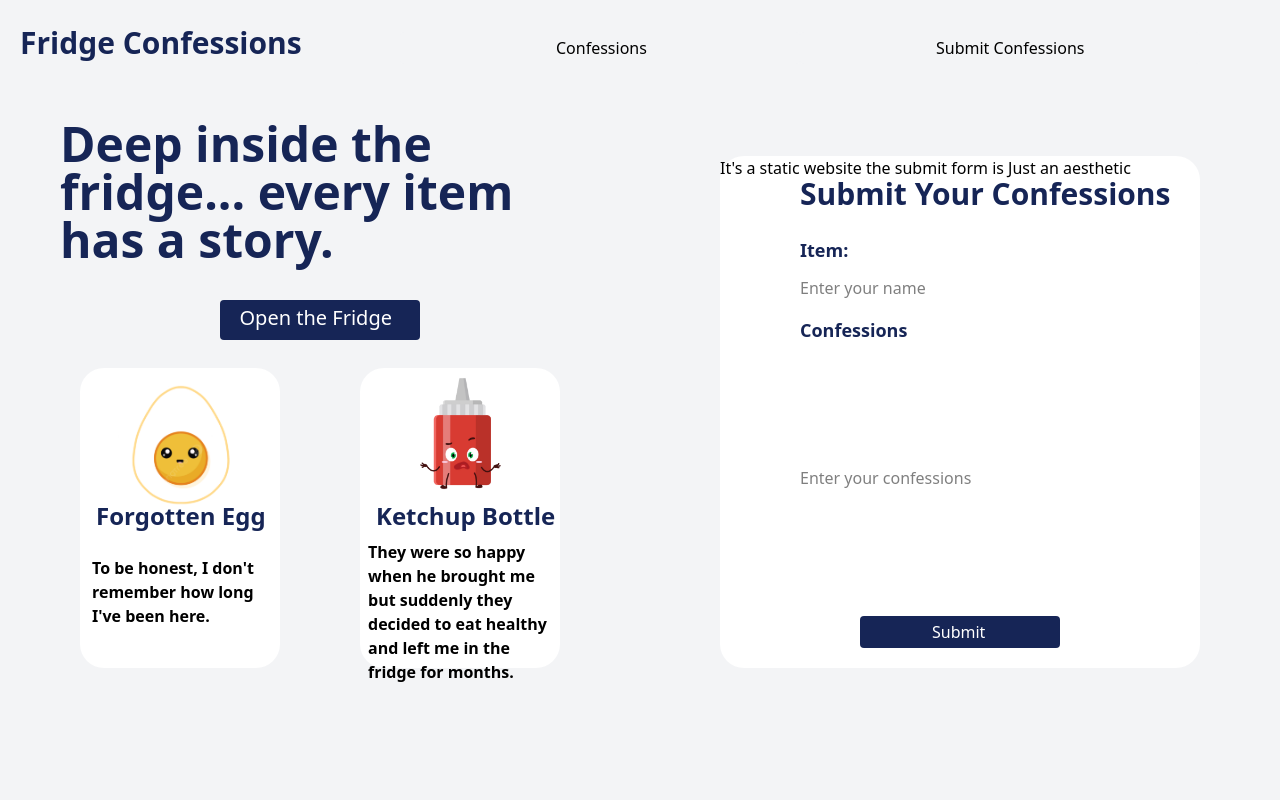
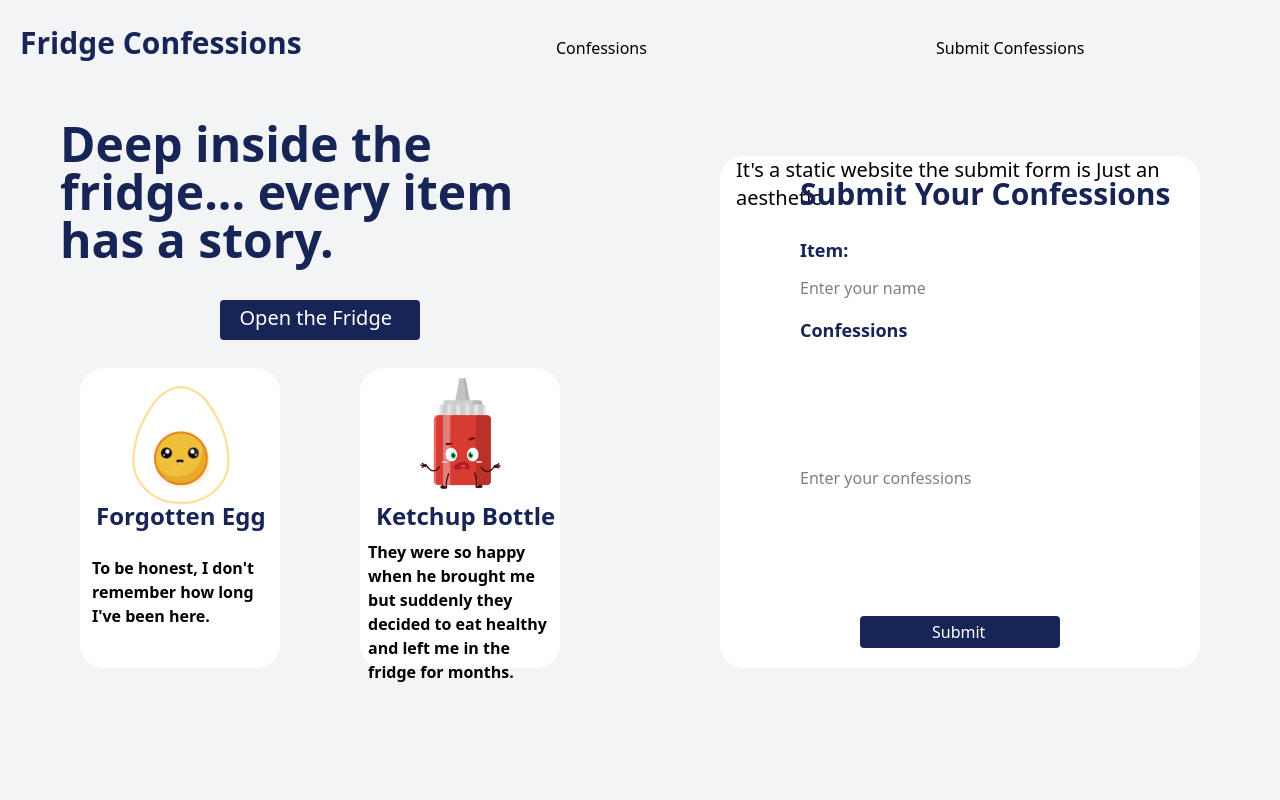
Before and after one commit to littleinventor7/Fridge-Confessions, a website: page index.html in a window 1280 px wide. Shown: the top 800 px of the page. Drawn offline with Linux system fonts and the light colour scheme.

Commit message:
Update index.html

```diff
--- a/index.html
+++ b/index.html
@@ -39,7 +39,7 @@
             <div class="text-base font-semibold text-black absolute left-2 top-43">They were so happy when he brought me but suddenly they decided to eat healthy and left me in the fridge for months.</div>
         </div>
          <div class="hover:rotate-5 transition-transform duration-75 w-120 h-128 bg-white hover:bg-gray-200 rounded-3xl absolute left-180 bottom-0 top-39">
-             <p id="gg">It's a static website the submit form is Just an aesthetic</p>
+             <p class="font bold text-xl absolute left-4 ">It's a static website the submit form is Just an aesthetic</p>
             <div class="text-3xl font-bold text-blue-950 absolute left-20 top-5">Submit Your Confessions</div>
             <div class=" border-2 border-gray-700 focus:border-pink-600">
                 <label class="text-lg font-semibold text-blue-950 absolute left-20 top-20">Item:</label>
```
